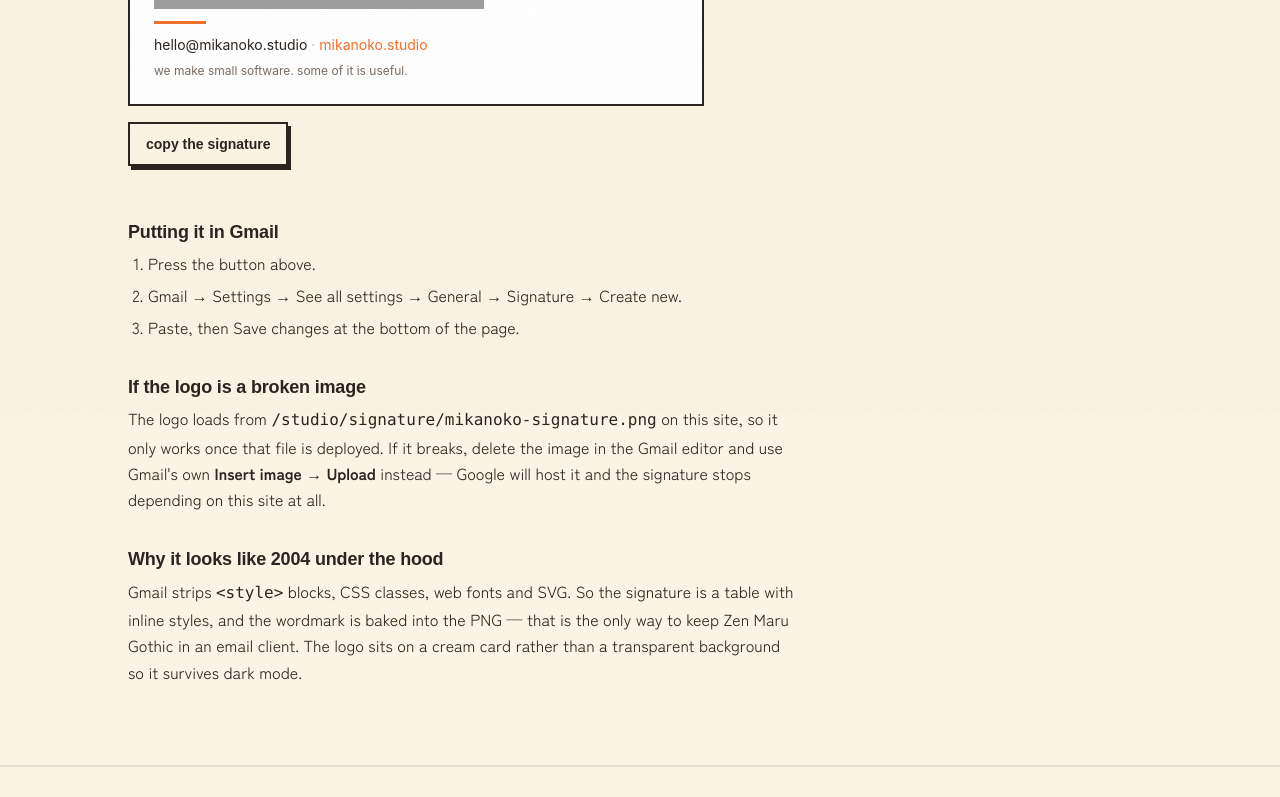
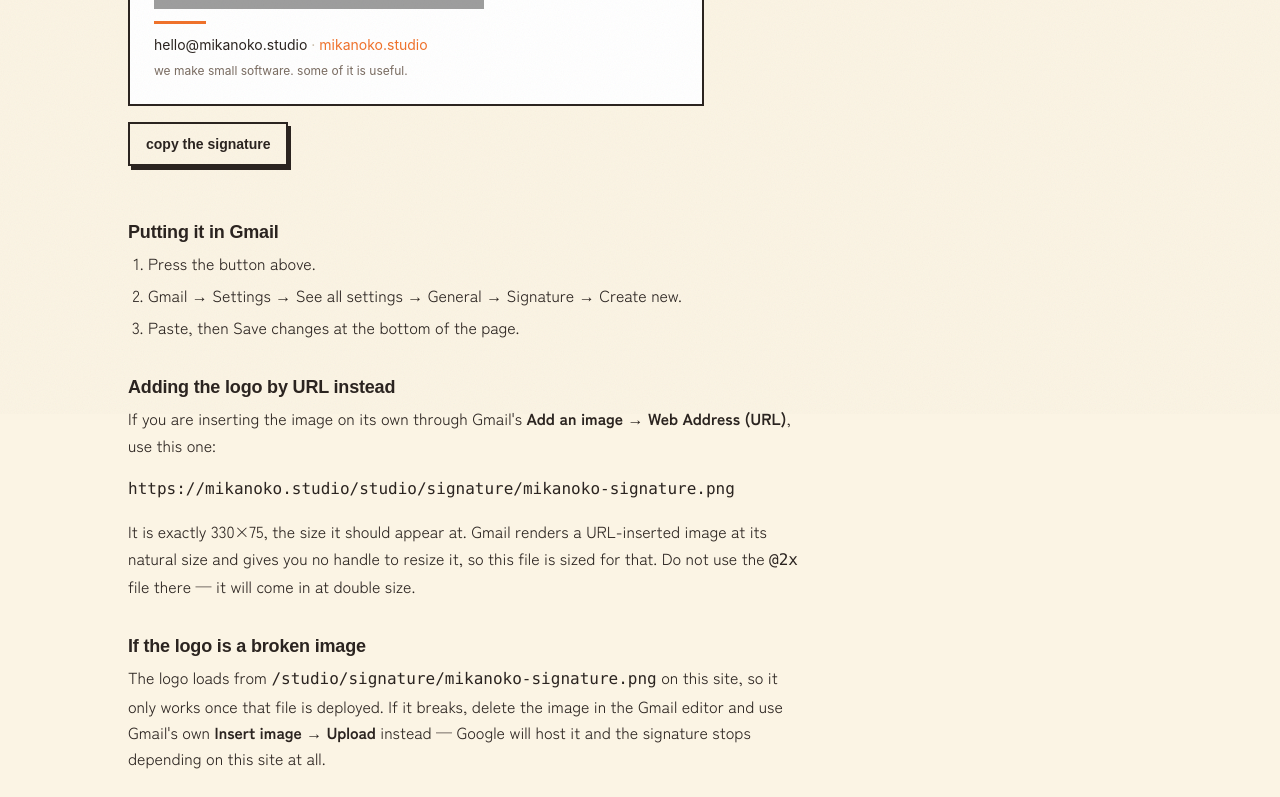
Before and after one commit to Mikanoko-Studio/mikanoko-web, a Next.js app: page /signature in a window 1280 px wide. Shown: the part 386-1183 px from the top of the page. Built offline with nearby package versions, Linux system fonts and the light colour scheme; grey boxes are pictures that could not be loaded; a web font is replaced by a local one.

Commit message:
email logo — second go

```diff
--- a/app/signature/page.tsx
+++ b/app/signature/page.tsx
@@ -38,6 +38,21 @@
           <li>Paste, then Save changes at the bottom of the page.</li>
         </ol>
 
+        <h2>Adding the logo by URL instead</h2>
+        <p>
+          If you are inserting the image on its own through Gmail&apos;s{" "}
+          <strong>Add an image → Web Address (URL)</strong>, use this one:
+        </p>
+        <p>
+          <code>{`${site.url}/studio/signature/mikanoko-signature.png`}</code>
+        </p>
+        <p>
+          It is exactly 330×75, the size it should appear at. Gmail renders a
+          URL-inserted image at its natural size and gives you no handle to
+          resize it, so this file is sized for that. Do not use the{" "}
+          <code>@2x</code> file there — it will come in at double size.
+        </p>
+
         <h2>If the logo is a broken image</h2>
         <p>
           The logo loads from{" "}
--- a/components/studio/SignatureBlock.tsx
+++ b/components/studio/SignatureBlock.tsx
@@ -7,6 +7,11 @@
  * Do NOT restyle this with Tailwind classes. Gmail strips <style> blocks and
  * classes, so anything not written inline here is lost the moment it is
  * pasted. This markup is the deliverable, not a preview of it.
+ *
+ * The image is the @2x file constrained to 330x75 in the markup, so it stays
+ * sharp on retina. The plain 330x75 file exists for Gmail's "Add an image ->
+ * Web Address" box, which renders at the file's natural size and gives you no
+ * way to resize it afterwards.
  */
 export function SignatureBlock() {
   return (
@@ -25,7 +30,7 @@
           <td style={{ padding: "0 0 12px 0" }}>
             {/* eslint-disable-next-line @next/next/no-img-element */}
             <img
-              src={`${site.url}/studio/signature/mikanoko-signature.png`}
+              src={`${site.url}/studio/signature/mikanoko-signature@2x.png`}
               alt={site.name}
               width={330}
               height={75}
```
Also changed, not shown: public/studio/signature/mikanoko-signature.png, public/studio/signature/mikanoko-signature@2x.png (added).
